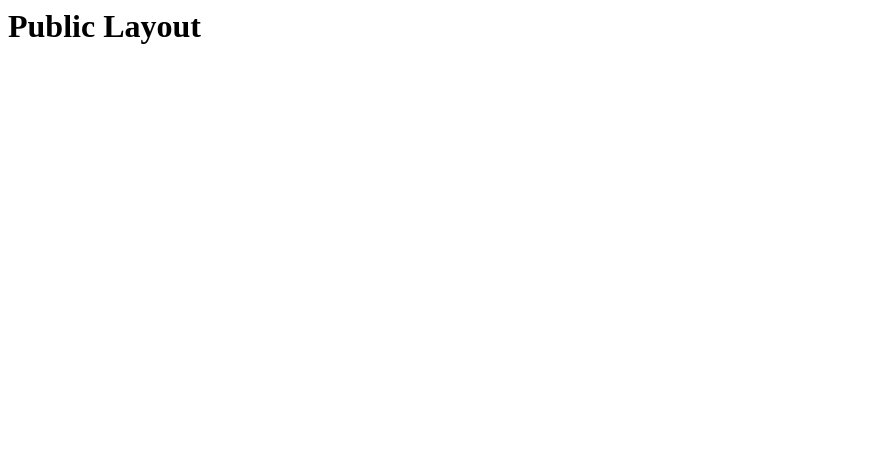
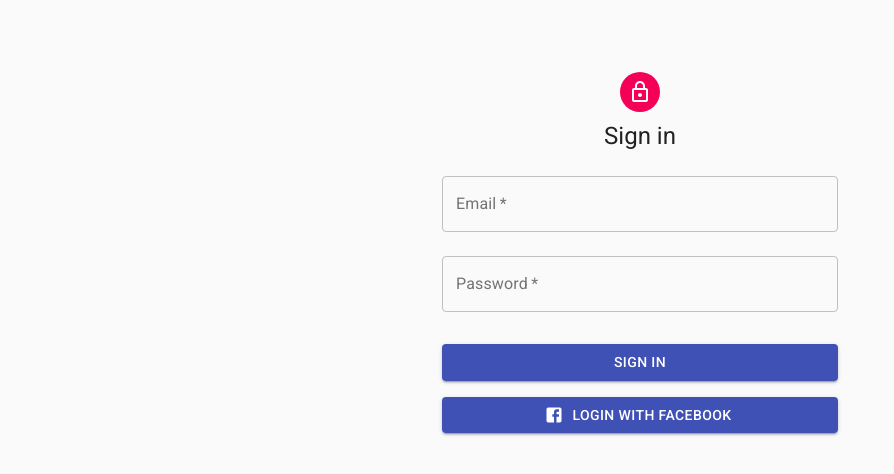
Before and after one commit to veles-md/monitoring, a React app: page / in a window 1280 px wide. Shown: the top 474 px of the page, without its empty margins (0-894 px from the left). Built offline with nearby package versions, Linux system fonts and the light colour scheme.

Commit message:
Login page

```diff
--- a/src/index.tsx
+++ b/src/index.tsx
@@ -4,15 +4,10 @@
     BrowserRouter as Router,
     Switch,
     Route,
-    Redirect,
-    Link
 } from "react-router-dom";
 import { PublicLayout } from './layouts/public'
 
 import { AuthRoute } from './components/PrivateRoute';
-
-
-import Button from '@material-ui/core/Button';
 
 const Dashboard = () => <h1>Dashboard </h1>
 
--- a/src/layouts/public/index.tsx
+++ b/src/layouts/public/index.tsx
@@ -1,14 +1,65 @@
 import React from 'react';
+import Avatar from '@material-ui/core/Avatar';
+import Button from '@material-ui/core/Button';
+import Container from '@material-ui/core/Container';
+import CssBaseline from '@material-ui/core/CssBaseline';
+import LockOutlinedIcon from '@material-ui/icons/LockOutlined';
+import FacebookIcon from '@material-ui/icons/Facebook';
+import TextField from '@material-ui/core/TextField';
+import Typography from '@material-ui/core/Typography';
+import { makeStyles } from '@material-ui/core';
 
+const useStyles = makeStyles((theme) => ({
+    paper: {
+        marginTop: theme.spacing(8),
+        display: 'flex',
+        flexDirection: 'column',
+        alignItems: 'center'
+    },
+    avatar: {
+        margin: theme.spacing(1),
+        backgroundColor: theme.palette.secondary.main
+    },
+    form: {
+        width: '100%',
+        marginTop: theme.spacing(1)
+    },
+    submit: {
+        margin: theme.spacing(3, 0, 2)
+    }
+}))
 
 export const PublicLayout = () => {
-
+    const classes = useStyles();
     return (
-        <div>
-            <h1>Public Layout</h1>
-
-
-        </div>
-
+        <Container component="main" maxWidth="xs">
+            <CssBaseline />
+            <div className={classes.paper}>
+                <Avatar className={classes.avatar}>
+                    <LockOutlinedIcon />
+                </Avatar>
+                <Typography component="h1" variant="h5">Sign in</Typography>
+                <form className={classes.form} noValidate>
+                    <TextField label="Email" variant="outlined" margin="normal" required fullWidth />
+                    <TextField label="Password" variant="outlined" margin="normal" required fullWidth />
+                    <Button
+                        type="submit"
+                        fullWidth
+                        variant="contained"
+                        color="primary"
+                        className={classes.submit}>
+                        Sign In
+                    </Button>
+                    <Button
+                        type="submit"
+                        startIcon={<FacebookIcon />}
+                        fullWidth
+                        variant="contained"
+                        color="primary">
+                        Login with Facebook
+                    </Button>
+                </form>
+            </div>
+        </Container>
     )
 }
```
